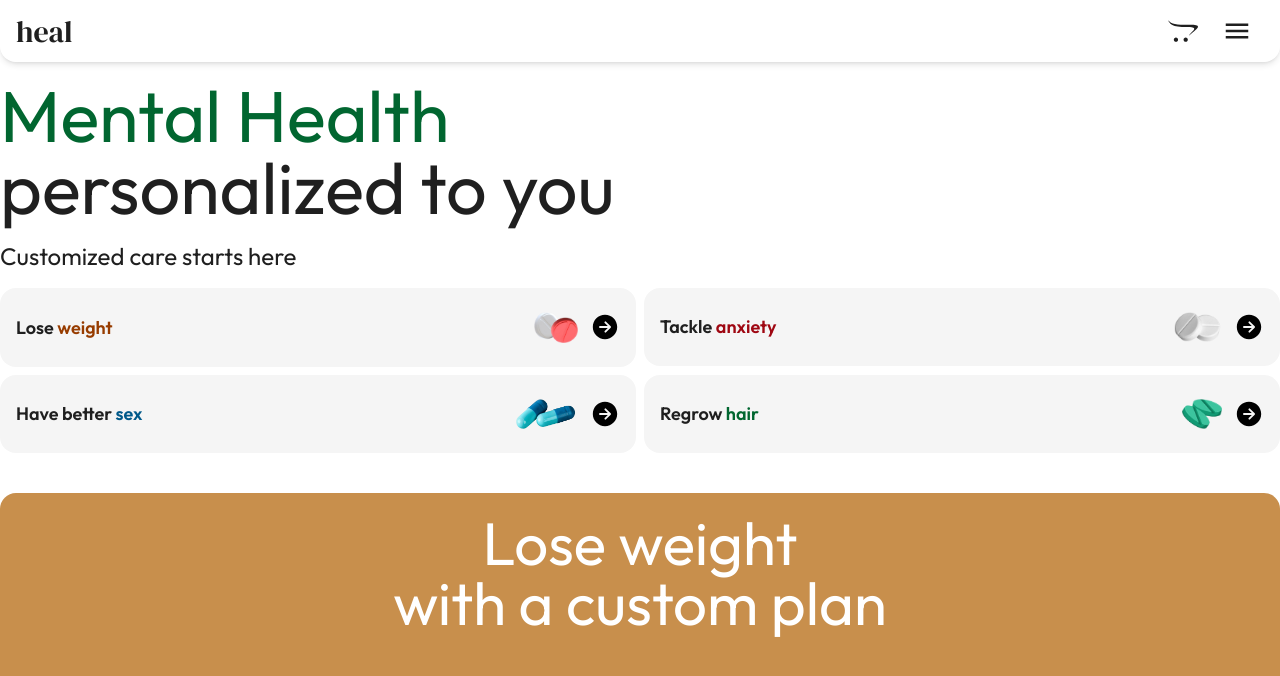
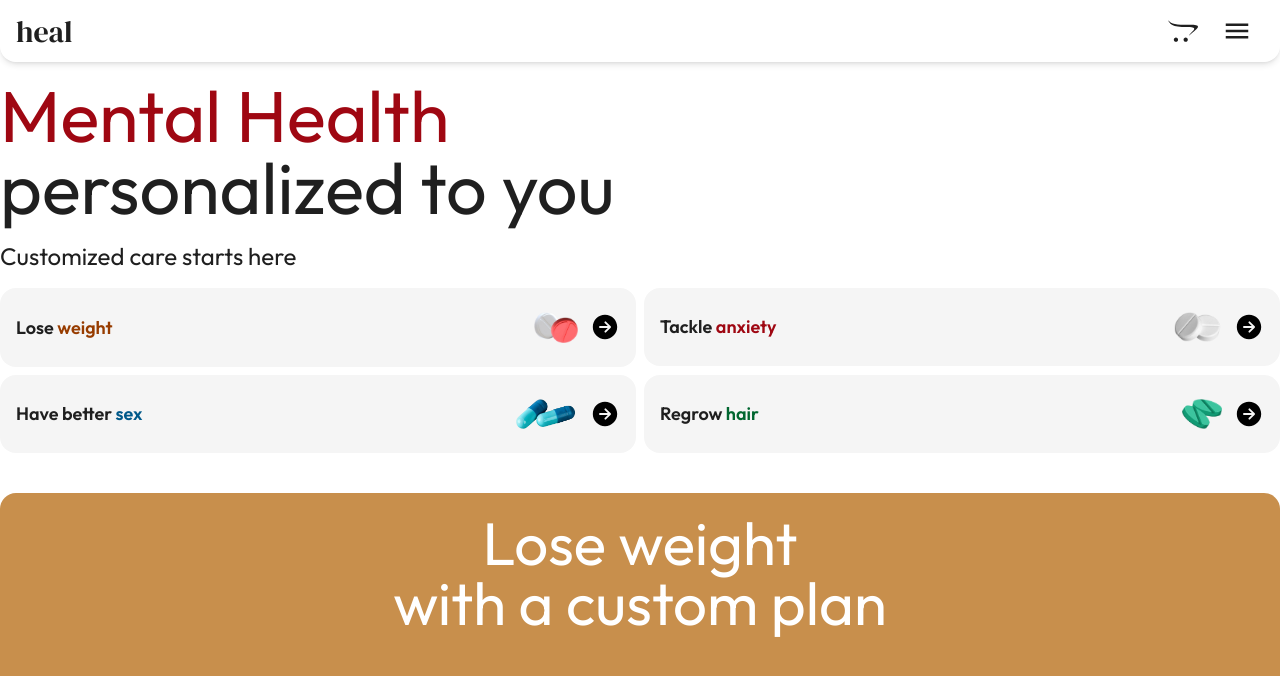
Before and after one commit to michelezedda/heal, a React (Vite) app: page / in a window 1280 px wide. Shown: the top 676 px of the page. Built offline with nearby package versions, Linux system fonts and the light colour scheme; grey boxes are pictures that could not be loaded; what tailwindcss-motion would draw is missing.

Commit message:
colors adjusted

```diff
--- a/src/components/Hero.jsx
+++ b/src/components/Hero.jsx
@@ -13,10 +13,10 @@ function Hero() {
 
   const textColors = [
     "text-sky-800",
+    "text-amber-800",
+    "text-green-800",
     "text-red-800",
     "text-purple-800",
-    "text-green-800",
-    "text-amber-800",
   ];
 
   const [currentIndex, setCurrentIndex] = useState(0);
```
